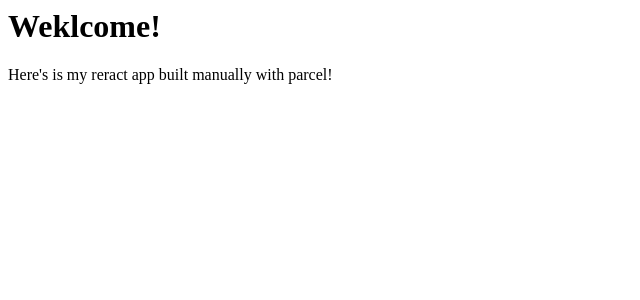
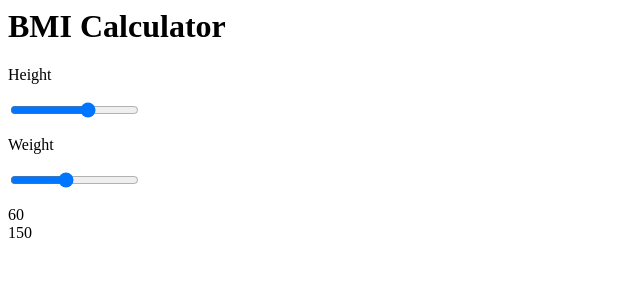
Before and after one commit to pasqualeantonelli/01-bmi-calculator-reactjs, a React (Vite) app: page / in a window 1280 px wide. Shown: the top 300 px of the page, without its empty margins (0-640 px from the left). Built offline with nearby package versions, Linux system fonts and the light colour scheme.

Commit message:
third commit to this project

```diff
--- a/components/App.js
+++ b/components/App.js
@@ -1,10 +1,10 @@
 import React, { Component } from 'react'
+import BMI from '/components/./BMI'
 
 class App extends Component {
     render() {
         return <div>
-            <h1> Weklcome!</h1>
-            <p>Here's is my reract app built manually with parcel!</p>
+            <BMI />
         </div>
     }
 }
--- a/components/BMI.css
+++ b/components/BMI.css
@@ -0,0 +1,12 @@
+.container }
+    width: 600px;
+    margin: auto;
+    background-color: white;
+    padding: 10px;
+}
+
+.result {
+    font-weight: bold;
+    font-size: xx-large;
+    border: solid grey 1px;
+}
--- a/components/BMI.js
+++ b/components/BMI.js
@@ -1,4 +1,5 @@
-import React, { Component } from 'react'
+import React, {Component} from 'react'
+import './BMI.css'
 
 class BMI extends Component {
     constructor(props) {
@@ -7,16 +8,46 @@ class BMI extends Component {
             height: 5 * 12,  // five feet
             weight: 150  // 150 pounds
         }
+
+        this.handleHeightChange = this.handleHeightChange.bind(this)
+        this.handleWeightChange = this.handleWeightChange.bind(this)
+
+    }
+
+    handleHeightChange(ev) {
+        console.log('ev.target.value', ev.target.value);
+        this.setState({height: ev.target.value});
+    }
+
+    handleWeightChange(ev) {
+        console.log('ev.target.value', ev.target.value);
+        this.setState({weight: ev.target.value});
     }
 
 
     render() {
-        <div class="container">
+        return <div className="container">
             <h1>BMI Calculator</h1>
             <p>Height</p>
             <p>
                 <input type="range" value={this.state.height}
+                    min="1" max={8 * 12}
+                    onChange={this.handleHeightChange} />
             </p>
+            <p>Weight</p>
+            <p>
+                <input type="range" value={this.state.weight}
+                    min="1" max={350}
+                    onChange={this.handleWeightChange} />
+            </p>
+
+            <div className="result">
+                 {this.state.height}
+            </div>
+
+            <div className="result">
+                 {this.state.weight}
+            </div>
         </div>
     }
 }
--- a/main.js
+++ b/main.js
@@ -1,6 +1,6 @@
 import React from 'react'
 import ReactDOM from 'react-dom'
-
+import './style.css'
 import App from './components/App.js'
 
 ReactDOM.render(<App />, document.getElementById('root'))
```
Also changed, not shown: package.json (+6 -1 lines), 7 other files (tests, documents, lock files or other folders).
